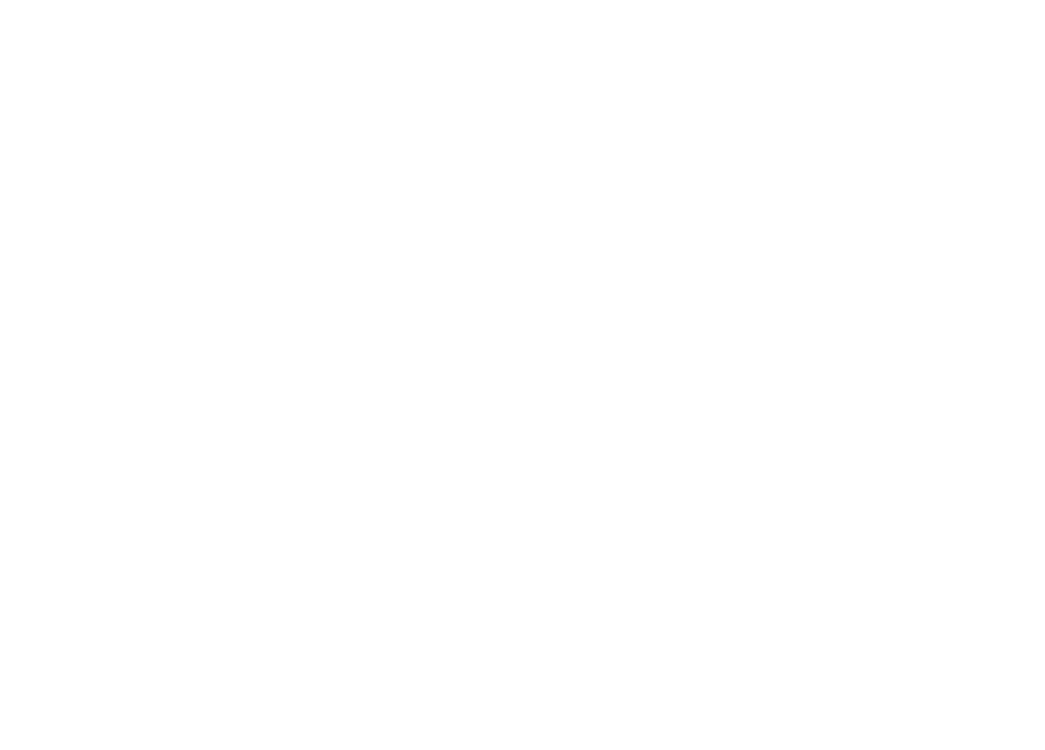
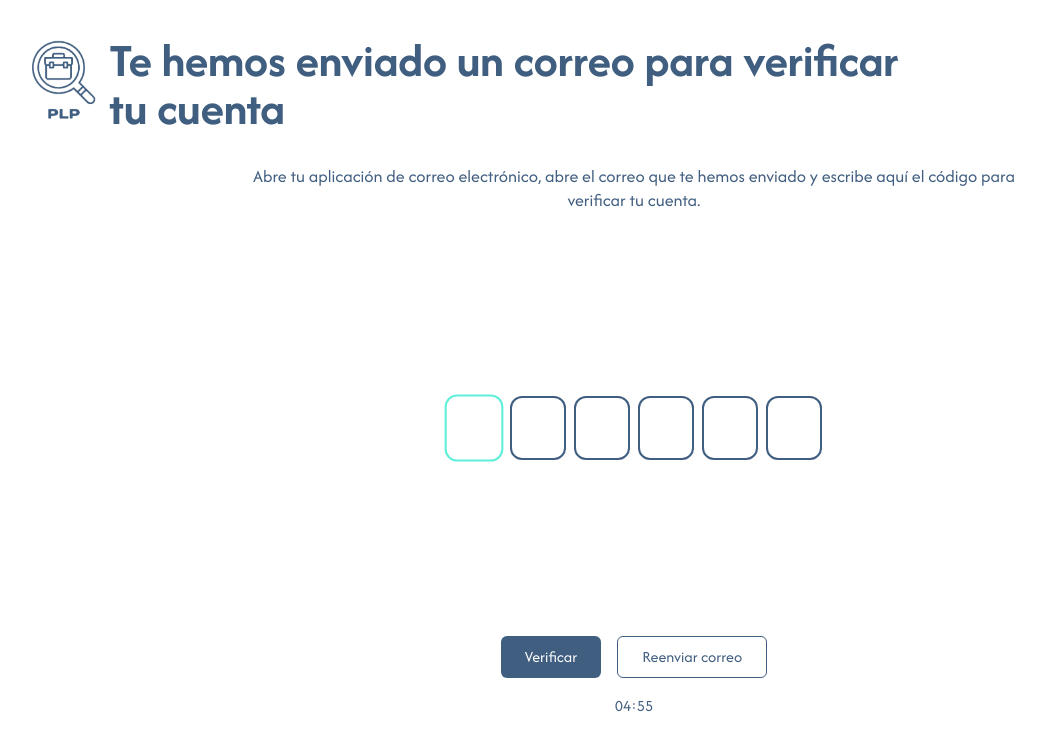
Before and after one commit to 0-min-0/PLP-Frontend, a React (Vite) app: page /verificar-cuenta in a window 1280 px wide. Before the commit this address had no page. Shown: the top 750 px of the page, without its empty margins (6-1051 px from the left). Built offline with nearby package versions, Linux system fonts and the light colour scheme.

Commit message:
Verificacion de cuenta, maquetacion

```diff
--- a/src/App.jsx
+++ b/src/App.jsx
@@ -22,6 +22,7 @@
 import { GeneralEmployer } from './Pages/Settings/SettingsEmployer/GeneralEmployer'
 import { Help } from './Pages/Settings/Help'
 import { Terms } from './Pages/Settings/Terms'
+import { VerifyAccount } from './Pages/SentEmails/VerifyAccount'
 
 function App() {
 
@@ -54,6 +55,7 @@
                   <Route path="terminos-condiciones" element={<Terms />} />
                   <Route path="ayuda-soporte" element={<Help />} />
                 </Route>
+                <Route path='/verificar-cuenta' element={<VerifyAccount />} />
               </Routes>
             </div>
           </VacancyProvider>
--- a/src/Components/RegisterForms/RegisterUser.jsx
+++ b/src/Components/RegisterForms/RegisterUser.jsx
@@ -122,8 +122,8 @@
                                     })}
                                     error={errors.description}
                                 />
-                                <div className='w-full gap-6 mt-3'>
-                                    <div className='mt-5'>
+                                <div className='w-full gap-6 mt-2'>
+                                    <div className='mt-3'>
                                         <Select
                                             label='Municipio'
                                             name='town'
--- a/src/Components/VacancyForm/VacancyForm.jsx
+++ b/src/Components/VacancyForm/VacancyForm.jsx
@@ -7,7 +7,7 @@
 import { categories } from '../../Utils/options'
 
 export const VacancyForm = () => {
-    const { vacancy, errors, handleChange, handleSelectChange, handleSubmit } = useVacancy()
+    const { vacancy, errors, handleChange, handleSelectChange, handleFormSubmit } = useVacancy()
 
     return (
         <div className='rounded-xl px-20 py-12 mx-30 mt-4 bg-[#405e7f]'>
--- /dev/null
+++ b/src/Pages/SentEmails/VerifyAccount.jsx
@@ -0,0 +1,134 @@
+import React, { useState, useEffect, useRef } from 'react'
+import { motion } from 'framer-motion'
+import plpLogo from '../../assets/images/plpLogo.png'
+
+export const VerifyAccount = () => {
+    const [code, setCode] = useState(Array(6).fill(''))
+    const [timeLeft, setTimeLeft] = useState(300)
+    const inputRefs = useRef([])
+    const [activeInput, setActiveInput] = useState(0)
+
+    const handleCodeChange = (index, value) => {
+        const newCode = [...code]
+        newCode[index] = value.toUpperCase()
+        setCode(newCode)
+
+        if (value && index < 5) {
+            setActiveInput(index + 1)
+            setTimeout(() => {
+                inputRefs.current[index + 1].focus()
+            }, 150)
+        }
+    }
+
+    const handleKeyDown = (index, e) => {
+        if (e.key === 'Backspace' && !code[index] && index > 0) {
+            setActiveInput(index - 1)
+            setTimeout(() => {
+                inputRefs.current[index - 1].focus()
+            }, 150)
+        }
+    }
+
+    useEffect(() => {
+        if (timeLeft <= 0) return
+
+        const timer = setTimeout(() => {
+            setTimeLeft(timeLeft - 1)
+        }, 1000)
+
+        return () => clearTimeout(timer)
+    }, [timeLeft])
+
+    const formatTime = (seconds) => {
+        const mins = Math.floor(seconds / 60).toString().padStart(2, '0')
+        const secs = (seconds % 60).toString().padStart(2, '0')
+        return `${mins}:${secs}`
+    }
+
+    const handleResend = () => {
+        setTimeLeft(300)
+        setActiveInput(0)
+        setCode(Array(6).fill(''))
+        if (inputRefs.current[0]) {
+            inputRefs.current[0].focus()
+        }
+    }
+
+    return (
+        <div>
+            <header className='w-[75%] flex items-end justify-between'>
+                <img
+                    src={plpLogo}
+                    alt='Logo PLP'
+                    className='w-20 h-23 m-2'
+                />
+                <h2 className='text-5xl text-[#405e7f] font-[afacadBold]'>
+                    Te hemos enviado un correo para verificar tu cuenta
+                </h2>
+            </header>
+            <div className='w-full'>
+                <h3 className='text-center text-lg/6 text-[#405e7f] mt-8'>
+                    Abre tu aplicación de correo electrónico, abre el correo que te hemos enviado y escribe aquí el código para
+                    <br /> verificar tu cuenta.
+                </h3>
+                <div className='flex flex-col items-center mt-6 gap-4'>
+                    <div className='flex justify-center gap-2 my-40'>
+                        {code.map((digit, index) => (
+                            <motion.div
+                                key={index}
+                                initial={{ scale: 1 }}
+                                animate={{
+                                    scale: activeInput === index ? 1.05 : 1
+                                }}
+                                transition={{ duration: 0.3, ease: "easeOut" }}
+                            >
+                                <input
+                                    ref={(el) => (inputRefs.current[index] = el)}
+                                    type='text'
+                                    maxLength={1}
+                                    value={digit}
+                                    onChange={(e) => handleCodeChange(index, e.target.value)}
+                                    onKeyDown={(e) => handleKeyDown(index, e)}
+                                    onFocus={() => setActiveInput(index)}
+                                    className={`w-14 h-16 text-3xl text-center border-2 rounded-xl focus:outline-none ${
+                                        activeInput === index
+                                            ? 'border-[#60efdb] text-[#405e7f]'
+                                            : 'border-[#405e7f] text-[#405e7f]'
+                                    }`}
+                                />
+                            </motion.div>
+                        ))}
+                    </div>
+                    <div className='flex gap-4'>
+                        <motion.button
+                            whileHover={{ scale: 1.05 }}
+                            whileTap={{ scale: 0.95 }}
+                            className='bg-[#405e7f] text-white px-6 py-2 rounded-md hover:bg-[#2c4363] transition-colors'
+                        >
+                            Verificar
+                        </motion.button>
+                        <motion.button
+                            whileHover={{ scale: 1.05 }}
+                            whileTap={{ scale: 0.95 }}
+                            className='text-[#405e7f] px-6 py-2 rounded-md border border-[#405e7f] hover:bg-gray-100 transition-colors'
+                            onClick={handleResend}
+                        >
+                            Reenviar correo
+                        </motion.button>
+                    </div>
+                    <motion.span
+                        className='text-[#405e7f]'
+                        animate={{
+                            color: timeLeft <= 30 ? '#ff0000' : '#405e7f',
+                            scale: timeLeft <= 30 ? 1.1 : 1
+                        }}
+                        transition={{ duration: 0.3 }}
+                    >
+                        {formatTime(timeLeft)}
+                    </motion.span>
+                </div>
+            </div>
+        </div>
+    )
+}
--- a/src/Titles.jsx
+++ b/src/Titles.jsx
@@ -20,6 +20,7 @@
     '/centro-de-notificaciones': 'Centro de notificaciones | PLP',
     '/configuraciones-contratante': 'Configuraciones | PLP',
     '/configuraciones-contratista': 'Configuraciones | PLP',
+    '/verificar-cuenta': 'Verifica tu cuenta | PLP'
   }
 
   useEffect(() => {
--- a/src/UI/InteractiveLogo.jsx
+++ b/src/UI/InteractiveLogo.jsx
@@ -12,8 +12,7 @@
                         alt='Logo de PLP'
                         className='w-20 h-23 transition-transform duration-200 group-hover:scale-105'
                     />
-                    <p className='text-xs text-gray-500 opacity-0 group-hover:opacity-100 transition-opacity duration-300 mt-1
-                    2xl: text-sm'>
+                    <p className='text-xs text-gray-500 opacity-0 group-hover:opacity-100 transition-opacity duration-300 mt-1'>
                         Haz click para volver <br /> a la pagina principal
                     </p>
                 </div>
--- a/src/UI/Vacancy/VacancyEdit.jsx
+++ b/src/UI/Vacancy/VacancyEdit.jsx
@@ -31,6 +31,20 @@
         duration: 0.3
       }
     }
+  }
+
+  const handleCategorySelect = (value) => {
+    if (!isEditing) return
+
+    handleSelectChange('category', value)
+
+    const fakeEvent = {
+      target: {
+        name: 'category',
+        value: value
+      }
+    }
+    handleEditChange(fakeEvent)
   }
 
   return (
@@ -144,14 +158,14 @@
         <Select
           label='Categoría'
           value={editedVacancy?.category || ''}
-          onChange={(value) => handleSelectChange('category', value)}
+          onChange={handleCategorySelect}
           options={categories}
           color='text-[#405e7f]'
           error={errors.category}
           errColor='text-red-400'
-          borderColor={isEditing ? (errors.category ? 'border-red-500' : 'border-[#60efdb]') : 'border-gray-300'}
-          focusColor={errors.category ? 'focus:ring-red-500' : 'focus:ring-[#405e7f]/50'}
           disabled={!isEditing}
+          borderColor={isEditing ? (errors.responsibilities ? 'border-red-500' : 'border-[#60efdb]') : 'border-gray-300'}
+          focusColor={errors.responsibilities ? 'focus:ring-red-500' : 'focus:ring-[#405e7f]/50'}
         />
       </motion.div>
 
```
Also changed, not shown: src/UI/Select.jsx (+28 -13 lines), src/Pages/SentEmails/SentEmails.jsx (deleted).
